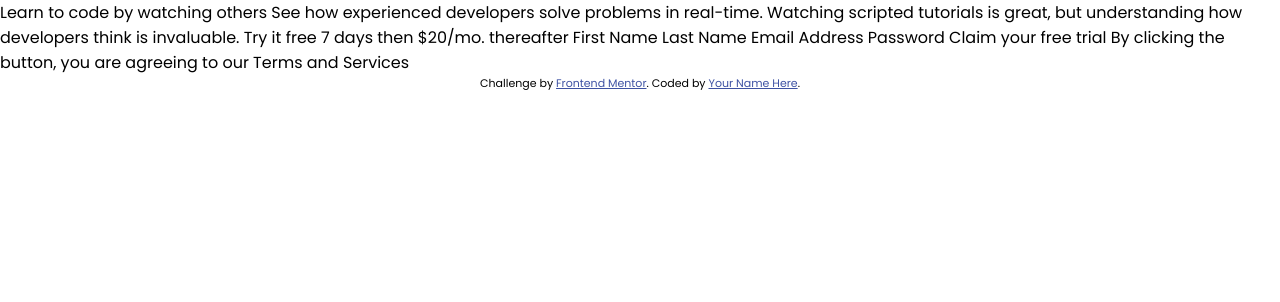
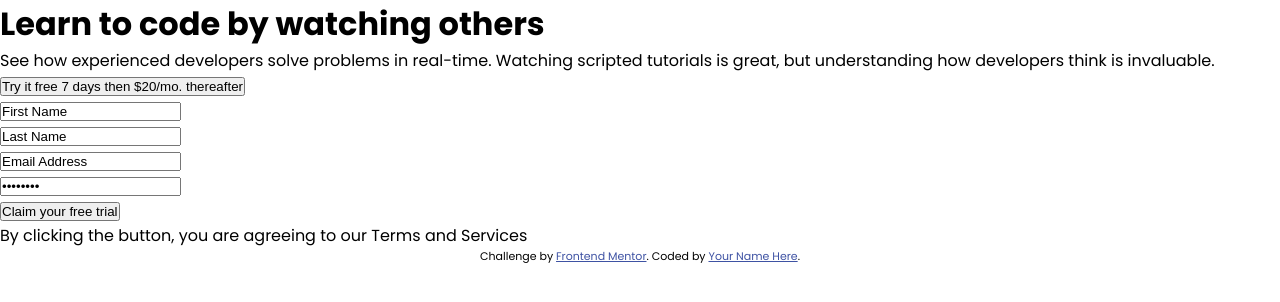
Before and after one commit to hannashapovalova/Component-with-signup-form, a plain HTML site: page index.html in a window 1280 px wide. Drawn offline with Linux system fonts and the light colour scheme.

Commit message:
Created basic HTML

```diff
--- a/index.html
+++ b/index.html
@@ -10,22 +10,46 @@
 
 </head>
 <body>
-
-  Learn to code by watching others
-
-  See how experienced developers solve problems in real-time. Watching scripted tutorials is great,
-  but understanding how developers think is invaluable.
-
-  Try it free 7 days then $20/mo. thereafter
-
-  First Name
-  Last Name
-  Email Address
-  Password
-
-  Claim your free trial
-
-  By clicking the button, you are agreeing to our Terms and Services
+  <mian>
+    <div class="container">
+      <div class="left_side">
+        <h1>
+          Learn to code by watching others
+        </h1>
+        <p>
+         See how experienced developers solve problems in real-time. Watching scripted tutorials is great,
+        but understanding how developers think is invaluable.
+        </p>
+      </div>
+      <div class="right_side">
+        <button>Try it free 7 days then $20/mo. thereafter</button>
+        <div class="form">
+          <form action="">
+            <ul>
+              <li>
+                <input type="text" name="first-name" id="first_name" value="First Name">
+              </li>
+              <li>
+                <input type="text" name="last-name" id="last_name" value="Last Name">
+              </li>
+              <li>
+                <input type="email" name="mail" id="user_email" value="Email Address">
+              </li>
+              <li>
+                <input type="password" name="password" id="password" value="Password" required>
+              </li>
+              <li>
+                <input type="submit" value="Claim your free trial">
+              </li>
+            </ul>
+          </form>
+        </div>
+        <p>
+          By clicking the button, you are agreeing to our Terms and Services
+        </p>
+      </div>
+    </div>
+  </mian>
 
   <footer>
     <p class="attribution">
@@ -33,6 +57,7 @@
       Coded by <a href="#">Your Name Here</a>.
     </p>
   </footer>
+
   <script src="index.js"></script>
 </body>
 </html>
```
